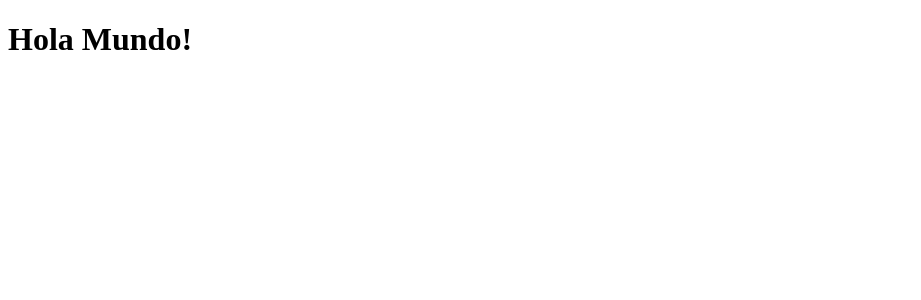
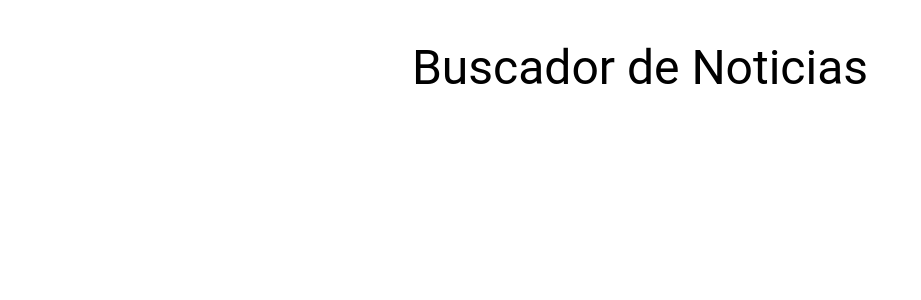
Before and after one commit to armandoltx/noticiasapi, a React app: page / in a window 1280 px wide. Shown: the top 300 px of the page, without its empty margins (0-921 px from the left). Built offline with nearby package versions, Linux system fonts and the light colour scheme; the HTML template or start-up script is replaced by a standard one.

Commit message:
336. Como utilizar los componentes de mui

```diff
--- a/src/App.jsx
+++ b/src/App.jsx
@@ -1,10 +1,23 @@
 import React from 'react'
+// import Container from '@mui/material/Container'
+import { Container, Grid, Typography } from '@mui/material'
 
 function App() {
 
 
   return (
-    <h1>Hola Mundo!</h1>
+    <Container>
+      <header>
+        <Typography
+          align='center'
+          marginY={5}
+          component="h1"
+          variant="h3"
+        >
+          Buscador de Noticias
+        </Typography>
+      </header>
+    </Container>
   )
 }
 
```
